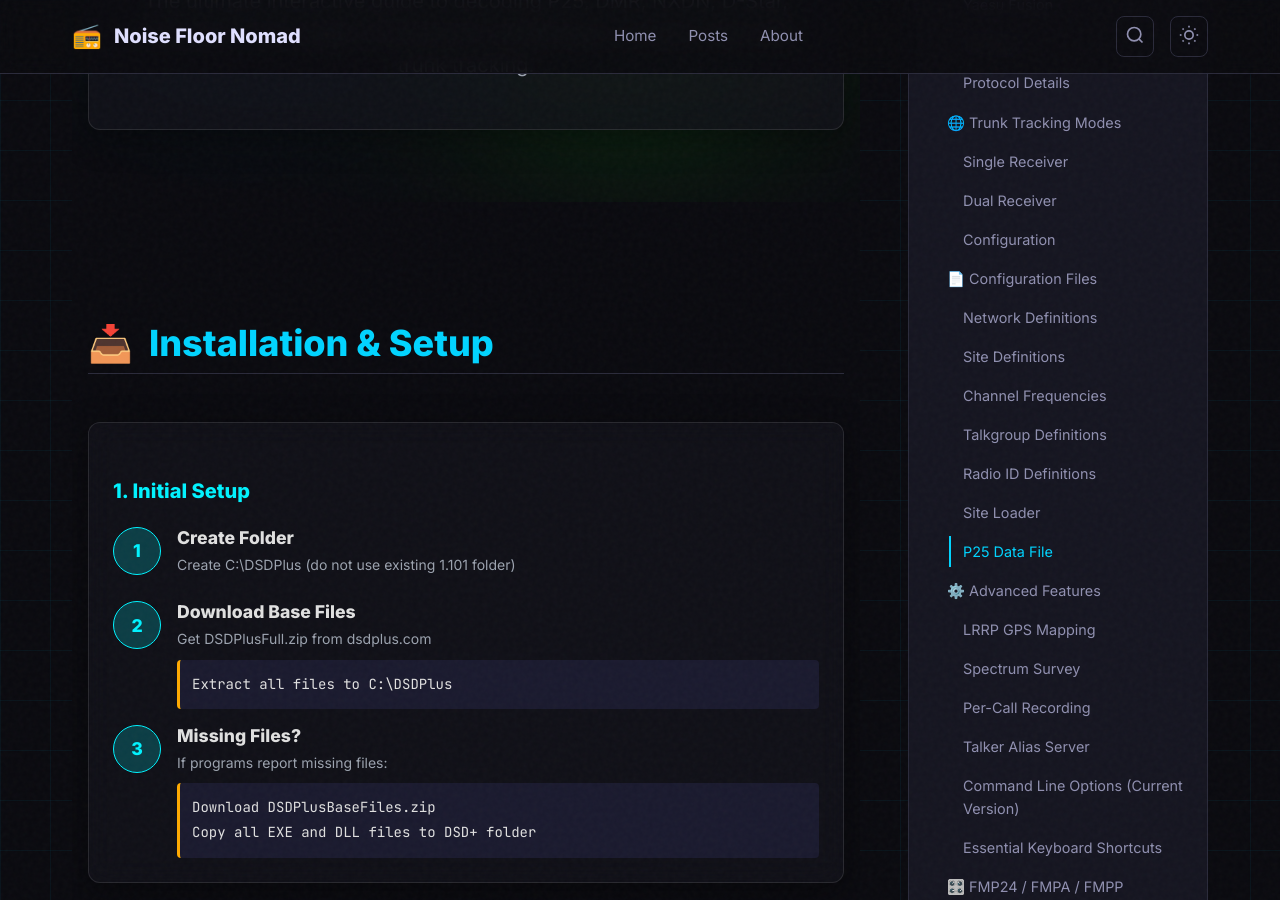
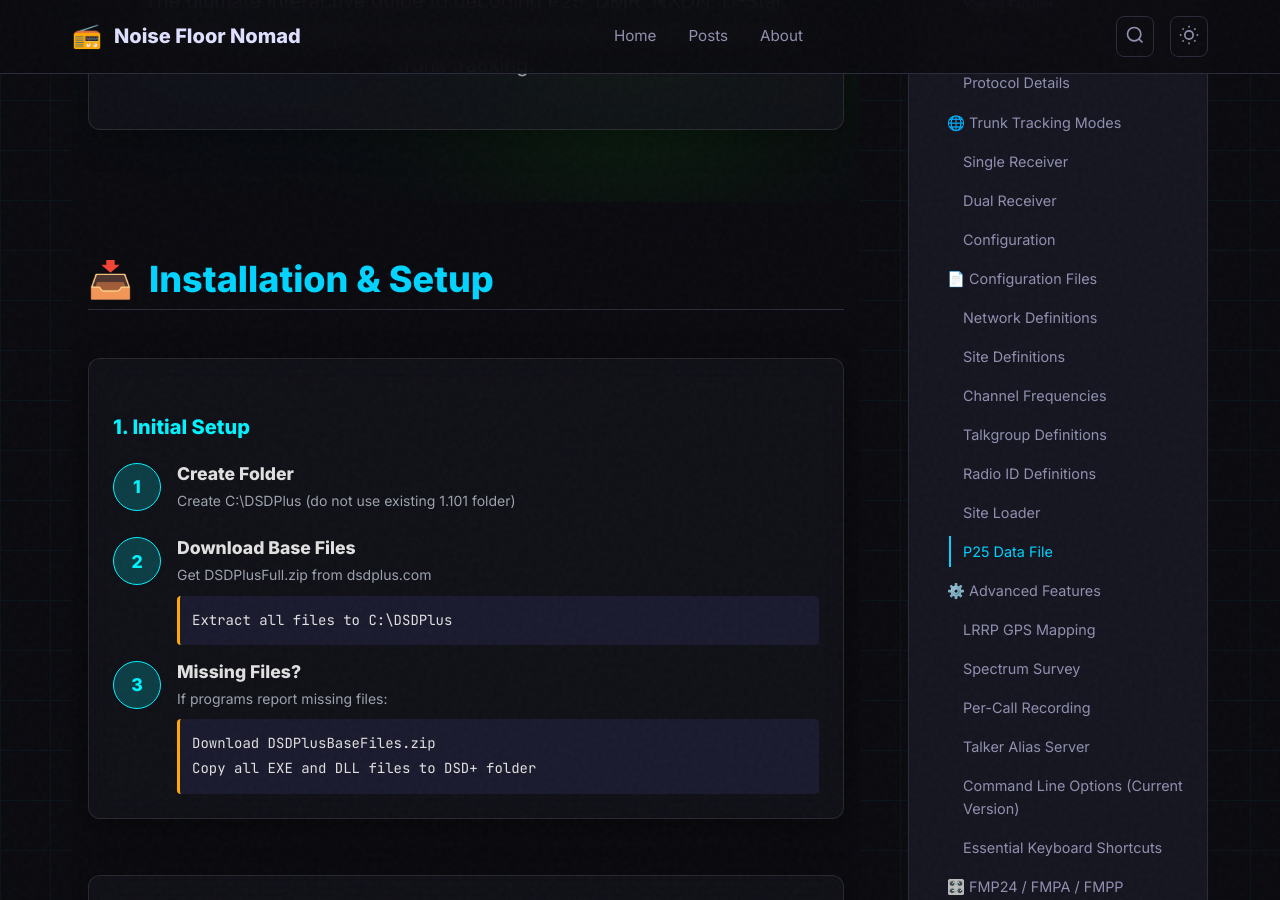
Before and after one commit to hmdsamarasekara/hmdsamarasekara.github.io, a Jekyll site: the page built from _posts/2026-03-07-DSDPlus-Complete-Guide.md, in a window 1280 px wide and 900 px high, scrolled down 791 px. Built offline with Jekyll 4.4.1, drawn with Linux system fonts in a browser that asks for light colours.

Commit message:
Update 2026-03-07-DSDPlus-Complete-Guide.md

```diff
--- a/_posts/2026-03-07-DSDPlus-Complete-Guide.md
+++ b/_posts/2026-03-07-DSDPlus-Complete-Guide.md
@@ -348,7 +348,7 @@
 </section>
 
 <!-- Setup Section -->
-<section id="setup" style="padding: 5rem 1rem;">
+<section id="setup" style="padding: 1rem 1rem;">
     <div style="max-width: 1200px; margin: 0 auto;">
         <h2 style="font-size: 2.25rem; font-weight: 700; margin-bottom: 3rem; display: flex; align-items: center; gap: 1rem;">
             <span class="text-cyan">📥</span>
```
